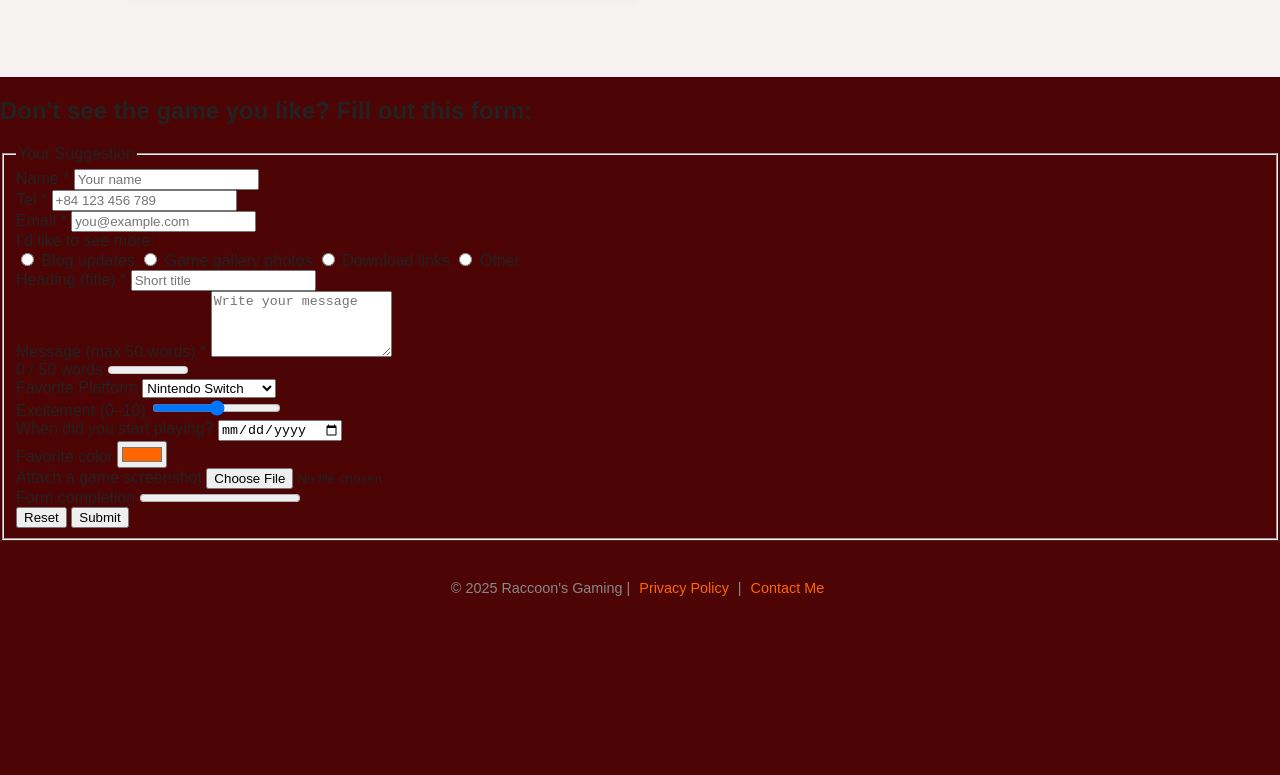
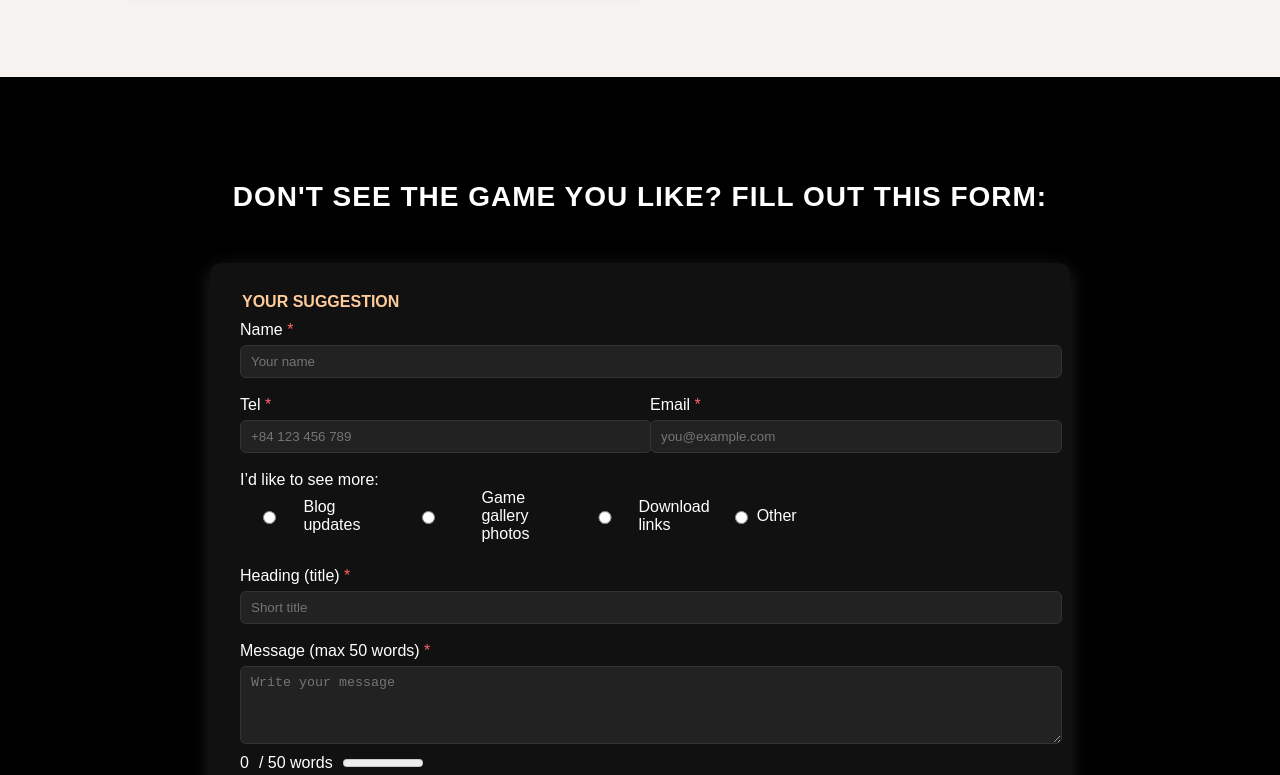
Before and after one commit to RaccoonJago/RaccoonsGaming.github.io, a plain HTML site: page contact.html in a window 1280 px wide. Shown: the part 1041-1816 px from the top of the page. Before the commit the page ends 1677 px from the top, so only its background shows below. Drawn offline with Linux system fonts and the light colour scheme.

Commit message:
Add files via upload

```diff
--- a/contact.css
+++ b/contact.css
@@ -237,51 +237,20 @@ nav ul li a.active {
 }
 
 /* === GALLERY SECTION === */
-.about-gallery {
+.about-form {
   text-align: center;
   background-color: #000;
   padding: 80px 8%;
   color: #fff;
 }
 
-.about-gallery h2 {
+.about-form h2 {
   font-size: 28px;
   color: #fff;
   margin-bottom: 50px;
   font-weight: 600;
   text-transform: uppercase;
   letter-spacing: 1px;
-}
-
-/* Lưới ảnh — hiển thị 4 ảnh 1 hàng */
-.gallery-grid {
-  display: grid;
-  grid-template-columns: repeat(4, 1fr);
-  gap: 30px;
-  justify-content: center;
-  align-items: center;
-}
-
-/* Ô ảnh */
-.gallery-item {
-  position: relative;
-  overflow: hidden;
-  border-radius: 12px;
-  aspect-ratio: 16 / 9;
-  transition: transform 0.4s ease, box-shadow 0.4s ease;
-  box-shadow: 0 4px 10px rgba(255,255,255,0.1);
-}
-
-.gallery-item img {
-  width: 100%;
-  height: 100%;
-  object-fit: cover;
-  display: block;
-}
-
-.gallery-item:hover {
-  transform: scale(1.03);
-  box-shadow: 0 8px 20px rgba(255,255,255,0.25);
 }
 
 /* Responsive nhỏ hơn 600px */
@@ -298,6 +267,138 @@ nav ul li a.active {
   .gallery-item {
     max-width: 100%;
     aspect-ratio: 16 / 9;
+  }
+}
+
+/* === CONTACT FORM === */
+.suggest-form {
+  background: #111;
+  color: #fff;
+  padding: 30px;
+  border-radius: 12px;
+  box-shadow: 0 6px 20px rgba(255, 255, 255, 0.15);
+  text-align: left;
+  max-width: 800px;
+  margin: 0 auto;
+}
+
+.suggest-form fieldset {
+  border: none;
+  padding: 0;
+  margin: 0;
+}
+
+.suggest-form legend {
+  color: #ffcc99;
+  font-weight: 700;
+  margin-bottom: 10px;
+  text-transform: uppercase;
+}
+
+/* --- Row spacing --- */
+.form-row {
+  margin-bottom: 18px;
+}
+
+.form-row label {
+  display: block;
+  margin-bottom: 6px;
+}
+
+/* --- Input appearance --- */
+.form-row input,
+.form-row select,
+.form-row textarea {
+  width: 100%;
+  padding: 8px 10px;
+  border-radius: 6px;
+  border: 1px solid #333;
+  background: #222;
+  color: #fff;
+}
+
+/* --- 2 columns layout (Tel + Email) --- */
+.two-cols {
+  display: grid;
+  grid-template-columns: 1fr 1fr;
+  gap: 20px; /* tách Tel và Email */
+}
+
+/* --- 3 columns layout (Range + Date + Color) --- */
+.three-cols {
+  display: grid;
+  grid-template-columns: repeat(auto-fit, minmax(180px, 1fr));
+  gap: 25px; /* tăng khoảng cách giữa 3 ô */
+}
+
+/* --- Checkboxes / Radios --- */
+.checkbox-group {
+  display: flex;
+  flex-wrap: wrap;
+  gap: 10px 20px;
+}
+
+.checkbox-group label {
+  display: flex;
+  align-items: center;
+  gap: 6px;
+}
+
+/* --- Word count and meter --- */
+.meta-row {
+  display: flex;
+  align-items: center;
+  gap: 10px;
+  margin-top: 6px;
+}
+
+/* --- File input spacing --- */
+input[type="file"] {
+  margin-top: 8px;
+  padding: 5px;
+  background: #222;
+  border-radius: 6px;
+}
+
+/* --- Form buttons --- */
+.form-actions {
+  display: flex;
+  justify-content: flex-end;
+  gap: 10px;
+  margin-top: 25px;
+}
+
+.form-actions button {
+  padding: 8px 14px;
+  border: none;
+  border-radius: 6px;
+  cursor: pointer;
+  font-weight: bold;
+}
+
+button[type="submit"] {
+  background-color: #ff6600;
+  color: #111;
+}
+
+button[type="reset"] {
+  background-color: #333;
+  color: #fff;
+}
+
+/* --- Required mark --- */
+.required {
+  color: #ff6666;
+}
+
+/* --- Responsive tweaks --- */
+@media (max-width: 700px) {
+  .two-cols, .three-cols {
+    grid-template-columns: 1fr;
+  }
+
+  .form-actions {
+    justify-content: center;
   }
 }
 
```
Also changed, not shown: blog.css (+8 -0 lines), blog.html (+46 -0 lines), TOTK.jpg (added), TOTK.webp (added), TOTK1.jpg (added), TOTK2.jpg (added).
